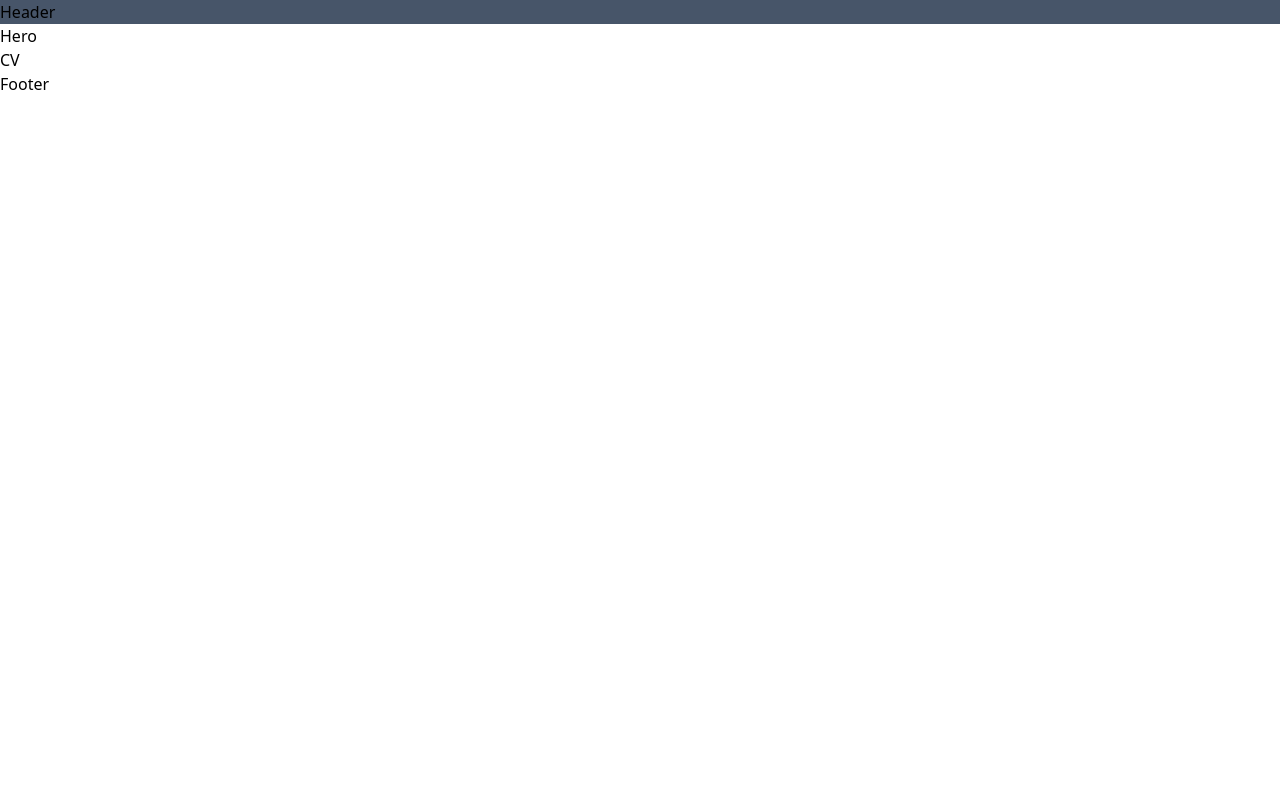
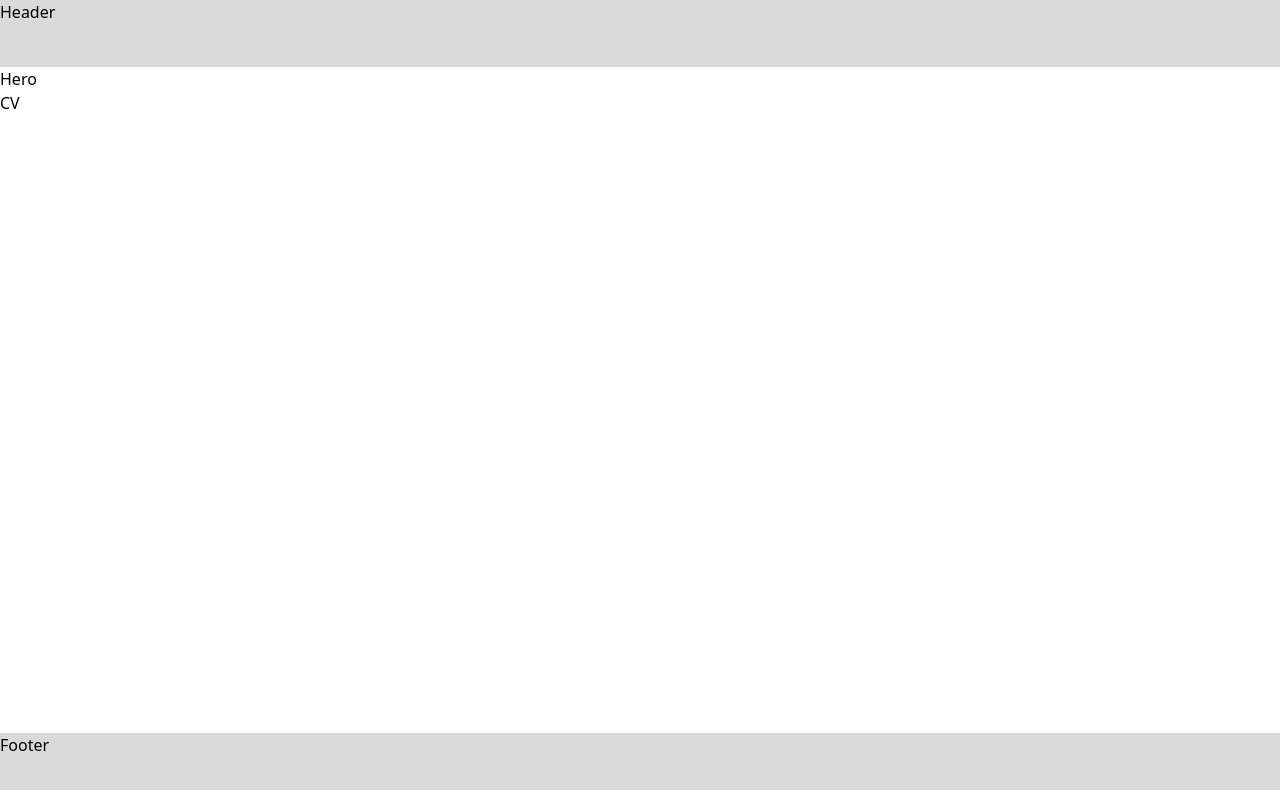
Before and after one commit to N4choWasTaken/CV, a React (Vite) app: page / in a window 1280 px wide. Shown: the top 790 px of the page. Built offline with nearby package versions, Linux system fonts and the light colour scheme.

Commit message:
:lipstick: introduced theme, changed structure of page

```diff
--- a/src/layouts/MainLayout.tsx
+++ b/src/layouts/MainLayout.tsx
@@ -7,12 +7,16 @@ interface MainLayoutProps {
 
 export default function MainLayout(props: MainLayoutProps) {
   return (
-    <div className="main-layout">
-      <Header />
-      <div className="main-layout__content">
-        {props.children}
-      </div>
-      <Footer />
+    <div className="h-screen w-screen grid grid-rows-12">
+        <div className="row-span-1 bg-base">
+            <Header />
+        </div>
+        <div className="row-span-10">
+            {props.children}
+        </div>
+        <div className="row-span-1 bg-base">
+            <Footer />
+        </div>
     </div>
   )
 }
--- a/tailwind.config.js
+++ b/tailwind.config.js
@@ -3,6 +3,13 @@ module.exports = {
     './src/**/*.{js,jsx,ts,tsx}',
   ],
   theme: {
+      colors: {
+          "primary": "#F48024",
+          "secondary": "#7E3F94",
+          "white": "#FFFFFF",
+          "black": "#000000",
+          "base": "#D9D9D9",
+        },
     extend: {},
   },
   plugins: [],
```
